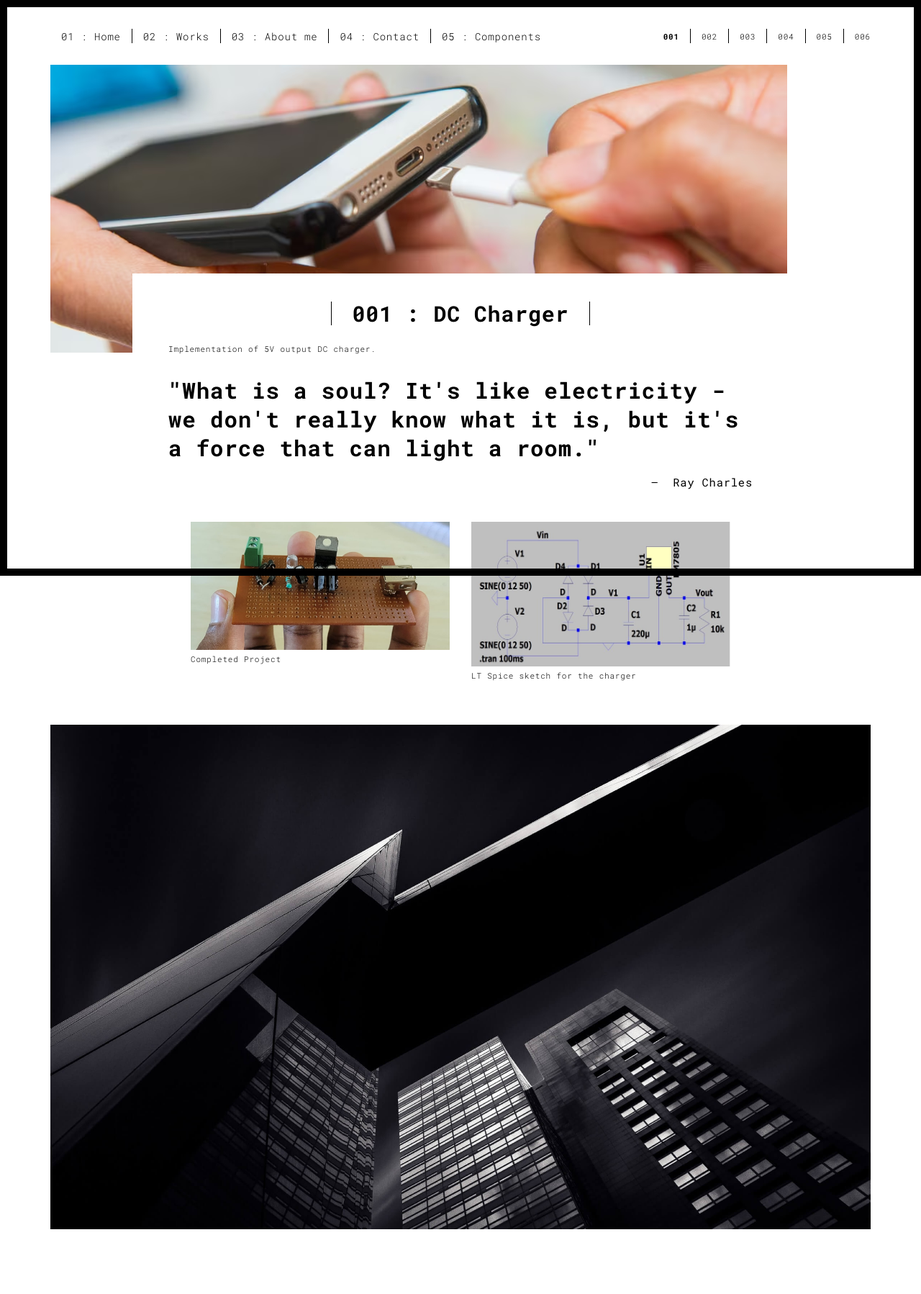
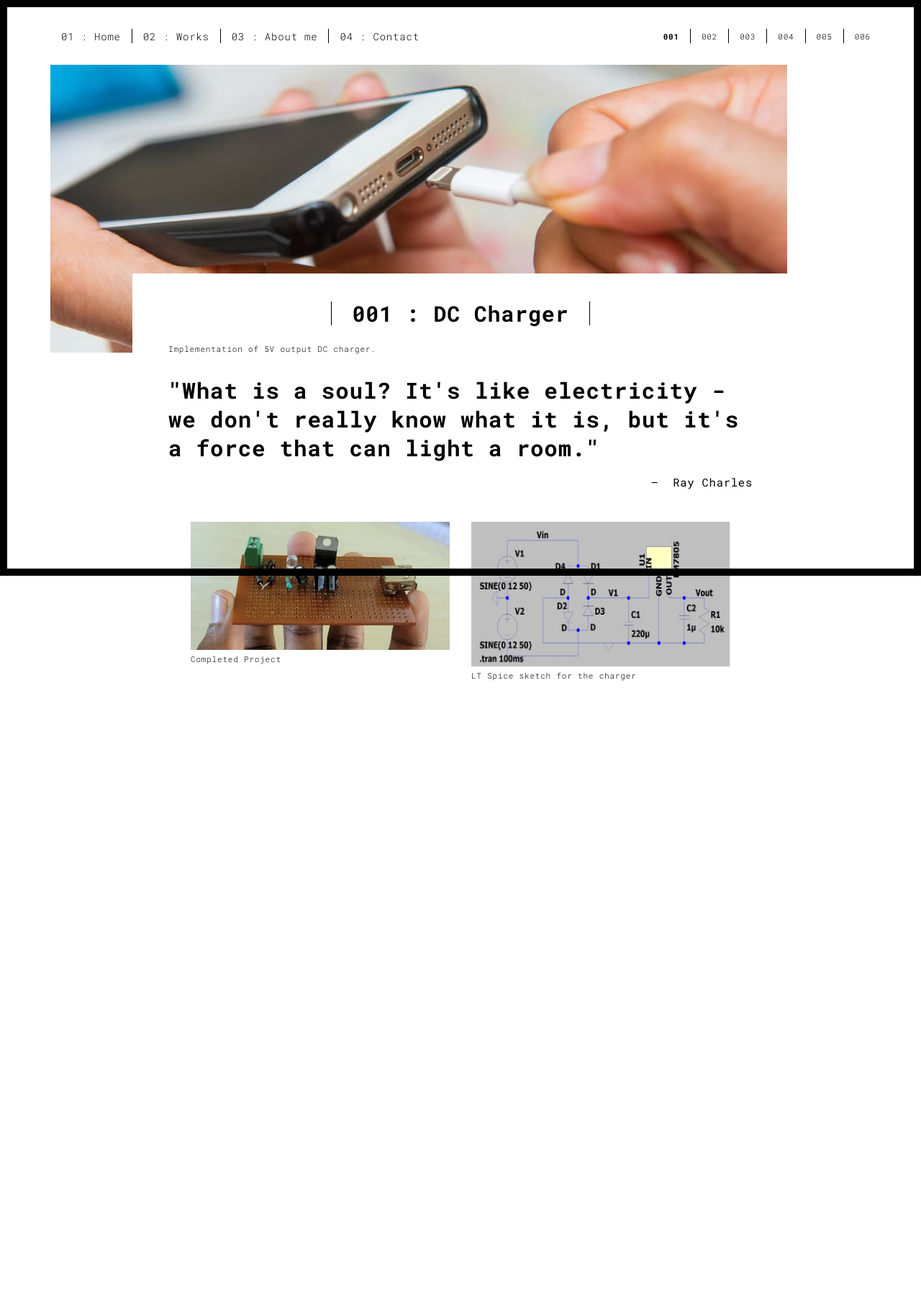
Before and after one commit to ParasKore2003/portfo, a Flask app: page /work.html in a window 1280 px wide. Shown: the whole page at 72% size. After the commit the page ends 946 px from the top, so only its background shows below. Run offline with Flask 3, Linux system fonts and the light colour scheme; some libraries are stand-ins or nearby versions.

Commit message:
improvements

```diff
--- a/templates/work.html
+++ b/templates/work.html
@@ -41,7 +41,6 @@
           <li><a href="./works.html" title="">02 : Works</a></li>
           <li><a href="./about.html" title="">03 : About me</a></li>
           <li><a href="./contact.html" title="">04 : Contact</a></li>
-          <li><a href="./components.html" title="">05 : Components</a></li>
         </ul>
 
 
@@ -93,7 +92,7 @@
       </div>
 
       <div class="col-xs-12">
-        <img src="./static/assets/images/work001-04.jpg" class="img-responsive" alt="">
+        <a href="./Documents/project_report1.pdf" class="img-responsive" alt="">
       </div>
 
     </div>
```
Also changed, not shown: 1 other file.
